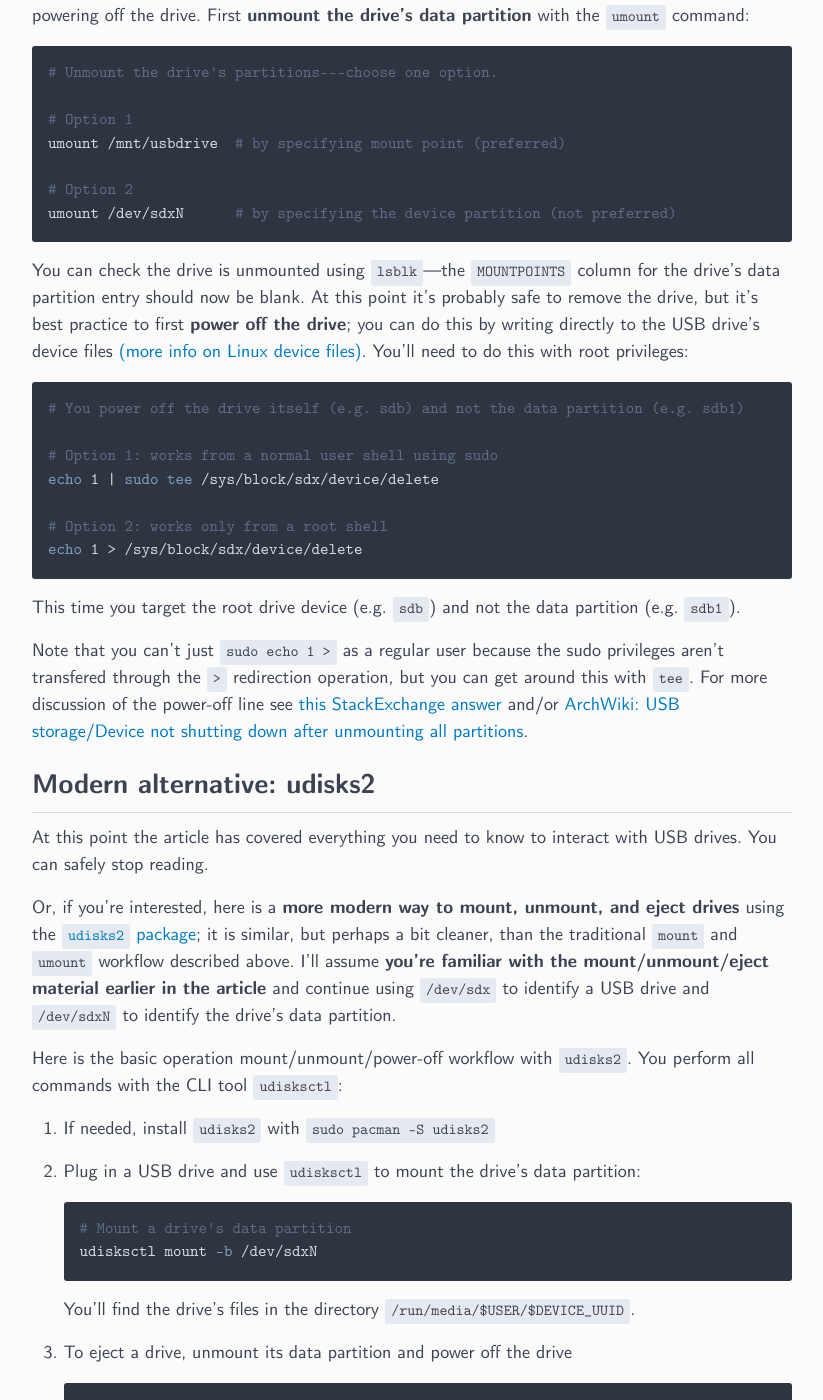
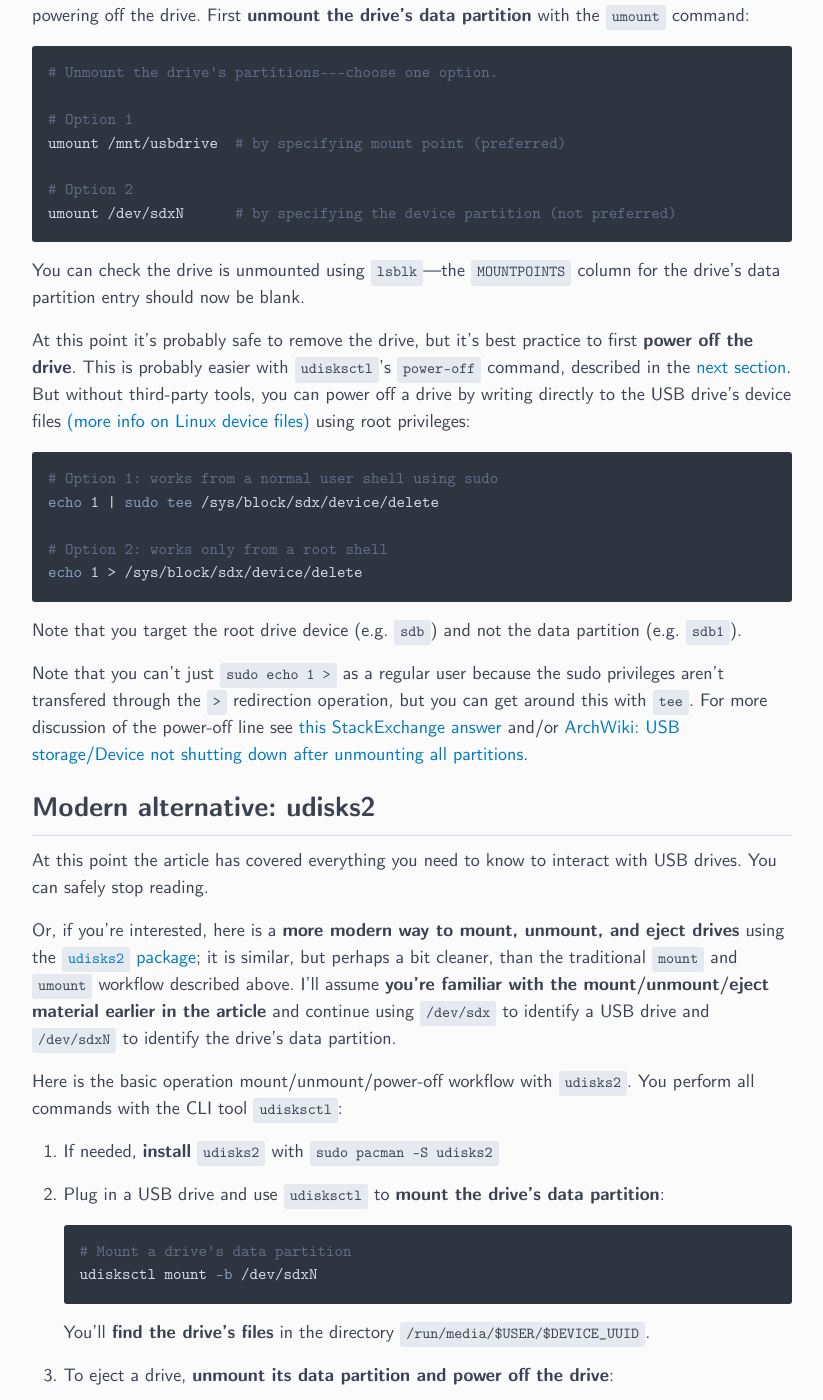
Before and after one commit to ejmastnak/ejmastnak.github.io, a Jekyll site: the page built from tutorials/arch/basics/usb.md, in a window 1280 px wide and 1400 px high, scrolled down 3532 px. Shown: the whole window, without its empty margins (228-1051 px from the left). Built offline with Jekyll 4.4.1, drawn with Linux system fonts in a browser that asks for light colours; some of the changed text lies outside the part shown.

Commit message:
Polish USB article

````diff
--- a/tutorials/arch/basics/usb.md
+++ b/tutorials/arch/basics/usb.md
@@ -163,13 +163,12 @@ umount /dev/sdxN      # by specifying the device partition (not preferred)
 <!-- From `man umount`, specifying the mount directory is preferred, in case the physical device is mounted to multiple directories. -->
 
 You can check the drive is unmounted using `lsblk`---the `MOUNTPOINTS` column for the drive's data partition entry should now be blank.
-At this point it's probably safe to remove the drive, but it's best practice to first **power off the drive**;
-you can do this by writing directly to the USB drive's device files [(more info on Linux device files)](https://wiki.archlinux.org/title/Device_file).
-You'll need to do this with root privileges:
+
+At this point it's probably safe to remove the drive, but it's best practice to first **power off the drive**.
+This is probably easier with `udisksctl`'s `power-off` command, described in the [next section](#modern-alternative-udisks2).
+But without third-party tools, you can power off a drive by writing directly to the USB drive's device files [(more info on Linux device files)](https://wiki.archlinux.org/title/Device_file) using root privileges:
 
 ```bash
-# You power off the drive itself (e.g. sdb) and not the data partition (e.g. sdb1)
-
 # Option 1: works from a normal user shell using sudo
 echo 1 | sudo tee /sys/block/sdx/device/delete
 
@@ -177,10 +176,11 @@ echo 1 | sudo tee /sys/block/sdx/device/delete
 echo 1 > /sys/block/sdx/device/delete
 ```
 
-This time you target the root drive device (e.g. `sdb`) and not the data partition (e.g. `sdb1`).
+Note that you target the root drive device (e.g. `sdb`) and not the data partition (e.g. `sdb1`).
 
 Note that you can't just `sudo echo 1 >` as a regular user because the sudo privileges aren't transfered through the `>` redirection operation, but you can get around this with `tee`.
 For more discussion of the power-off line see [this StackExchange answer](https://unix.stackexchange.com/a/43450) and/or [ArchWiki: USB storage/Device not shutting down after unmounting all partitions](https://wiki.archlinux.org/title/USB_storage_devices#Device_not_shutting_down_after_unmounting_all_partitions).
+
 
 
 ## Modern alternative: udisks2
@@ -195,18 +195,18 @@ I'll assume **you're familiar with the mount/unmount/eject material earlier in t
 Here is the basic operation mount/unmount/power-off workflow with `udisks2`.
 You perform all commands with the CLI tool `udisksctl`:
 
-1. If needed, install `udisks2` with `sudo pacman -S udisks2`
+1. If needed, **install** `udisks2` with `sudo pacman -S udisks2`
 
-2. Plug in a USB drive and use `udisksctl` to mount the drive's data partition:
+2. Plug in a USB drive and use `udisksctl` to **mount the drive's data partition**:
 
    ```bash
    # Mount a drive's data partition
    udisksctl mount -b /dev/sdxN
    ```
 
-   You'll find the drive's files in the directory `/run/media/$USER/$DEVICE_UUID`.
+   You'll **find the drive's files** in the directory `/run/media/$USER/$DEVICE_UUID`.
 
-3. To eject a drive, unmount its data partition and power off the drive
+3. To eject a drive, **unmount its data partition and power off the drive**:
 
    ```bash
    # Unmount a drive's data partition
````
Also changed, not shown: other parts of tutorials/arch/basics/usb.md (+2 -2 lines).
